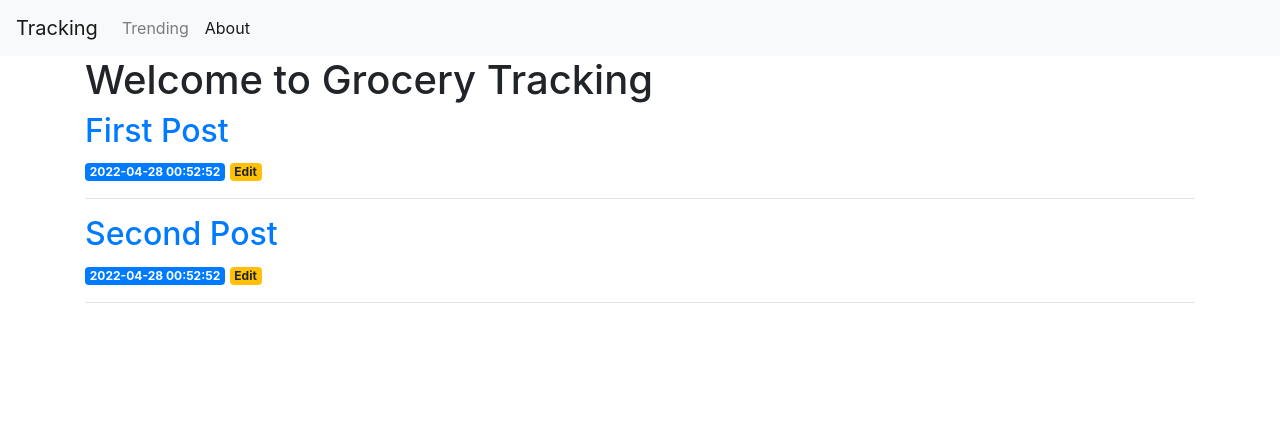
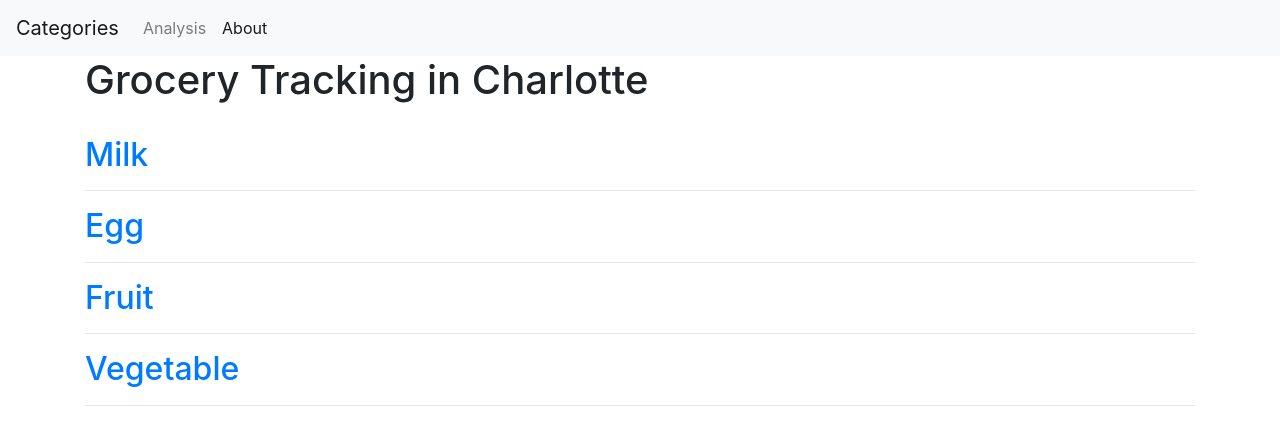
Before and after one commit to alex-h-tang/GroceryTracking, a Flask app: page / in a window 1280 px wide. Shown: the top 445 px of the page. Run offline with Flask 2, Linux system fonts and the light colour scheme; data comes from the database, SQL or seed files in the repository; both versions use the stored data as it was before the commit; some libraries are stand-ins or nearby versions.

Commit message:
Completed 1st version of Category/Product page design and route implementation.

```diff
--- a/src/app.py
+++ b/src/app.py
@@ -8,75 +8,115 @@ app.config['SECRET_KEY'] = 'hwqweh82q9r854jadsnvOsfasrga0956ADST4CS'
 @app.route('/')
 def index():
     conn = get_db_connection()
-    posts = conn.execute('SELECT * FROM posts').fetchall()
+    cates = conn.execute('SELECT * FROM Categories').fetchall()
     conn.close()
-    return render_template('index.html', posts=posts)
+    return render_template('index.html', categories=cates)
 
-@app.route('/<int:post_id>')
-def post(post_id):
-    post = get_post(post_id)
-    return render_template('post.html', post=post)
+@app.route('/category/<int:category_id>')
+def category(category_id):
+    products = get_category_products(category_id)
+    catename = get_category_name(category_id)
+    return render_template('category.html', catename=catename, products=products)
 
-@app.route('/create', methods=('GET', 'POST'))
-def create():
-    if request.method == 'POST':
-        title = request.form['title']
-        content = request.form['content']
-
-        if not title:
-            flash('Title is required!')
-        else:
-            conn = get_db_connection()
-            conn.execute('INSERT INTO posts (title, content) VALUES (?, ?)',
-                         (title, content))
-            conn.commit()
-            conn.close()
-            return redirect(url_for('index'))
-
-    return render_template('create.html')
-
-@app.route('/<int:id>/edit', methods=('GET', 'POST'))
-def edit(id):
-    post = get_post(id)
-
-    if request.method == 'POST':
-        title = request.form['title']
-        content = request.form['content']
-
-        if not title:
-            flash('Title is required!')
-        else:
-            conn = get_db_connection()
-            conn.execute('UPDATE posts SET title = ?, content = ?'
-                         ' WHERE id = ?',
-                         (title, content, id))
-            conn.commit()
-            conn.close()
-            return redirect(url_for('index'))
-
-    return render_template('edit.html', post=post)
-
-@app.route('/<int:id>/delete', methods=('POST',))
-def delete(id):
-    post = get_post(id)
-    conn = get_db_connection()
-    conn.execute('DELETE FROM posts WHERE id = ?', (id,))
-    conn.commit()
-    conn.close()
-    flash('"{}" was successfully deleted!'.format(post['title']))
-    return redirect(url_for('index'))
-
+@app.route('/product/<int:product_id>')
+def product(product_id):
+    urls = get_product_urls(product_id)
+    name, cate, cateid = get_product_info(product_id)
+    return render_template('product.html', product=name, category=cate, cate_id=cateid, urls=urls)
 
 def get_db_connection():
     conn = sqlite3.connect('database.db')
     conn.row_factory = sqlite3.Row
     return conn
 
-def get_post(post_id):
+def get_category_products(cate_id):
     conn = get_db_connection()
-    post = conn.execute('SELECT * FROM posts WHERE id = ?',
-                        (post_id,)).fetchone()
+    products = conn.execute('SELECT * FROM Products WHERE category_id = ?', (cate_id,)).fetchall()
     conn.close()
-    if post is None:
+    if products is None:
         abort(404)
-    return post
+    return products
+
+def get_all_categories():
+    conn = get_db_connection()
+    cates = conn.execute('SELECT * FROM Categories').fetchall()
+    conn.close()
+    if cates is None:
+        abort(404)
+    return cates
+
+def get_category_name(cate_id):
+    conn = get_db_connection()
+    catename = conn.execute('SELECT category_name FROM Categories WHERE category_id = ?', (cate_id,)).fetchone()
+    conn.close()
+    if catename is None:
+        abort(404)
+    return catename[0]
+
+def get_product_urls(product_id):
+    conn = get_db_connection()
+    urls= conn.execute('SELECT * FROM vUrlDetails WHERE product_id = ?', (product_id,)).fetchall()
+    conn.close()
+    if urls is None:
+        abort(404)
+    return urls
+
+def get_product_info(prod_id):
+    conn = get_db_connection()
+    name, cate_id = conn.execute('SELECT name,category_id FROM Products WHERE product_id = ?', (prod_id,)).fetchone()
+    if cate_id:
+        cate = conn.execute('SELECT category_name FROM Categories WHERE category_id = ?', (cate_id,)).fetchone()
+    conn.close()
+    if name is None or cate is None:
+        abort(404)
+    return name, cate[0], cate_id
+
+
+# @app.route('/create', methods=('GET', 'POST'))
+# def create():
+#     if request.method == 'POST':
+#         title = request.form['title']
+#         content = request.form['content']
+#
+#         if not title:
+#             flash('Title is required!')
+#         else:
+#             conn = get_db_connection()
+#             conn.execute('INSERT INTO posts (title, content) VALUES (?, ?)',
+#                          (title, content))
+#             conn.commit()
+#             conn.close()
+#             return redirect(url_for('index'))
+#
+#     return render_template('create.html')
+
+# @app.route('/<int:id>/edit', methods=('GET', 'POST'))
+# def edit(id):
+#     post = get_category(id)
+#
+#     if request.method == 'POST':
+#         title = request.form['title']
+#         content = request.form['content']
+#
+#         if not title:
+#             flash('Title is required!')
+#         else:
+#             conn = get_db_connection()
+#             conn.execute('UPDATE posts SET title = ?, content = ?'
+#                          ' WHERE id = ?',
+#                          (title, content, id))
+#             conn.commit()
+#             conn.close()
+#             return redirect(url_for('index'))
+#
+#     return render_template('edit.html', post=post)
+
+# @app.route('/<int:id>/delete', methods=('POST',))
+# def delete(id):
+#     post = get_category(id)
+#     conn = get_db_connection()
+#     conn.execute('DELETE FROM posts WHERE id = ?', (id,))
+#     conn.commit()
+#     conn.close()
+#     flash('"{}" was successfully deleted!'.format(post['title']))
+#     return redirect(url_for('index'))
--- a/src/sql/db_test.sql
+++ b/src/sql/db_test.sql
@@ -12,4 +12,4 @@ left join Products p on u.product_id = p.product_id
 left join Stores s on u.store_id = s.store_id
 left join Categories c on c.category_id = p.category_id;
 
-select * from Prices
+select * from vUrlDetails where product_id=4001
--- a/src/sql/schema.sql
+++ b/src/sql/schema.sql
@@ -1,3 +1,4 @@
+DROP VIEW IF EXISTS vUrlDetails;
 DROP TABLE IF EXISTS Prices;
 DROP TABLE IF EXISTS ProductURLs;
 DROP TABLE IF EXISTS Stores;
@@ -51,3 +52,10 @@ CREATE TABLE Prices (
          ON UPDATE NO ACTION,
     PRIMARY KEY (url_id, price_date)
 );
+
+CREATE VIEW vUrlDetails AS
+    select u.url_id, c.category_name, c.category_id, p.name, p.product_id, s.store, s.store_id, u.url, u.descr
+    from ProductURLs u
+    left join Products p on u.product_id = p.product_id
+    left join Stores s on u.store_id = s.store_id
+    left join Categories c on c.category_id = p.category_id;
--- a/src/static/css/style.css
+++ b/src/static/css/style.css
@@ -4,3 +4,8 @@ h1 {
     text-align: center;
     padding: 10px;
 }
+tr {
+  display: table-row;
+  vertical-align: inherit;
+  border-color: inherit;
+}
--- a/src/templates/base.html
+++ b/src/templates/base.html
@@ -12,14 +12,14 @@
   </head>
   <body>
     <nav class="navbar navbar-expand-md navbar-light bg-light">
-        <a class="navbar-brand" href="{{ url_for('index')}}">Tracking</a>
+        <a class="navbar-brand" href="{{ url_for('index')}}">Categories</a>
         <button class="navbar-toggler" type="button" data-toggle="collapse" data-target="#navbarNav" aria-controls="navbarNav" aria-expanded="false" aria-label="Toggle navigation">
             <span class="navbar-toggler-icon"></span>
         </button>
         <div class="collapse navbar-collapse" id="navbarNav">
             <ul class="navbar-nav">
             <li class="nav-item">
-              <a class="nav-link" href="{{url_for('create')}}">Trending</a>
+              <a class="nav-link" href="#">Analysis</a>
             </li>
             <li class="nav-item active">
                 <a class="nav-link" href="#">About</a>
--- a/src/templates/index.html
+++ b/src/templates/index.html
@@ -1,14 +1,11 @@
 {% extends 'base.html' %}
 
 {% block content %}
-    <h1>{% block title %} Welcome to Grocery Tracking {% endblock %}</h1>
-    {% for post in posts %}
-        <a href="{{ url_for('post', post_id=post['id']) }}">
-            <h2>{{ post['title'] }}</h2>
-        </a>
-        <span class="badge badge-primary">{{ post['created'] }}</span>
-        <a href="{{ url_for('edit', id=post['id']) }}">
-            <span class="badge badge-warning">Edit</span>
+    <h1>{% block title %} Grocery Tracking in Charlotte {% endblock %}</h1>
+    <br>
+    {% for cate in categories %}
+        <a href="{{ url_for('category', category_id=cate['category_id']) }}">
+            <h2>{{ cate['category_name'] }}</h2>
         </a>
         <hr>
     {% endfor %}
```
Also changed, not shown: src/templates/category.html (added, +12 -0 lines), src/templates/post.html (deleted, +0 -7 lines), src/templates/product.html (added, +22 -0 lines), src/test.py (added, +10 -0 lines), src/database.db.
